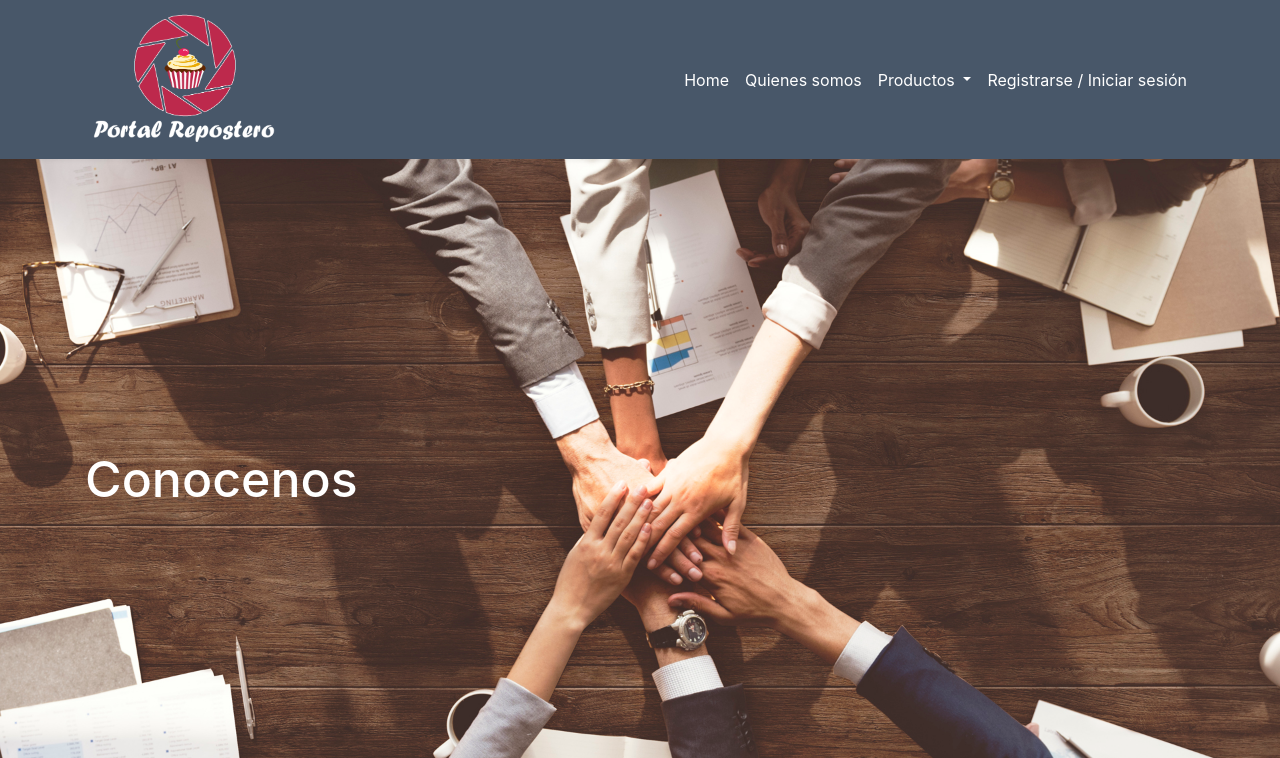
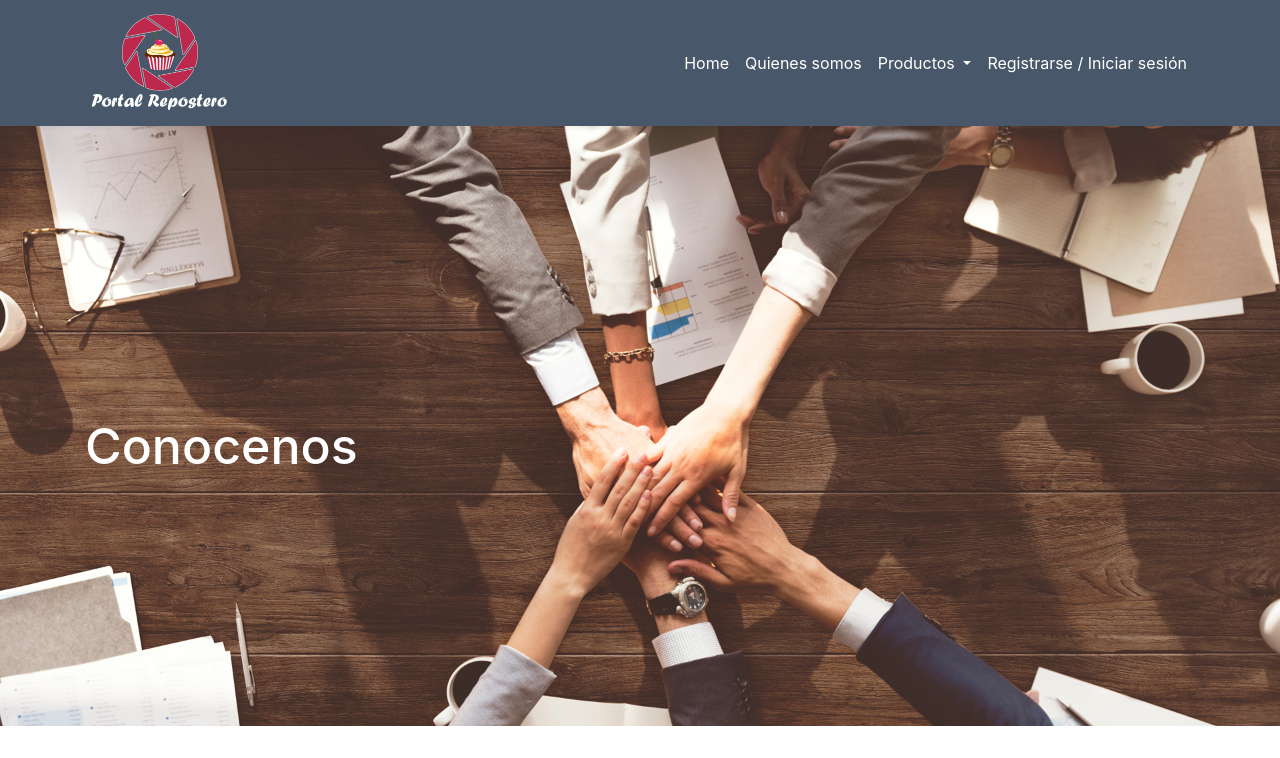
Before and after one commit to Erziok/Portal-repostero, a plain HTML site: page Conocenos.html in a window 1280 px wide. Shown: the top 758 px of the page. Drawn offline with nearby package versions, Linux system fonts and the light colour scheme.

Commit message:
Cambios al navbar y footer

```diff
--- a/Conocenos.html
+++ b/Conocenos.html
@@ -278,7 +278,7 @@
 
         </div>
         <div class="footer-copyright text-center py-3" id="footer">
-            <h4>© 2020 Copyright: Erziok & Razhe</h4>
+            <h4>© 2021 Copyright: ReoK Digital Design</h4>
         </div>
 
     </footer>
--- a/estilos.css
+++ b/estilos.css
@@ -65,7 +65,7 @@ html{
 .navbar{
     background-color: #485769;
     box-shadow: 0 2px 4px 0 rgba(0,0,0, .05);
-    min-height: 100px;
+    min-height: 5vh;
 }
 
 .nav-link{
@@ -78,8 +78,8 @@ html{
 }
 
 .logo-brand{
-    min-width: 200px;
-    max-width: 180px;
+    min-width: 150px;
+    max-width: 150px;
 }
 
 .navbar-toggler{
--- a/style.css
+++ b/style.css
@@ -48,7 +48,7 @@ h1{
 .navbar{
     background-color: #485769;
     box-shadow: 0 2px 4px 0 rgba(0,0,0, .05);
-    min-height: 100px;
+    min-height: 5vh;
 }
 
 .nav-link{
@@ -61,8 +61,8 @@ h1{
 }
 
 .logo-brand{
-    min-width: 200px;
-    max-width: 180px;
+    min-width: 150px;
+    max-width: 150px;
 }
 
 .navbar-toggler{
```
Also changed, not shown: Decoración.html (+1 -1 lines), Index.html (+1 -1 lines), Ingredientes.html (+1 -1 lines), Utensilios.html (+1 -1 lines).
